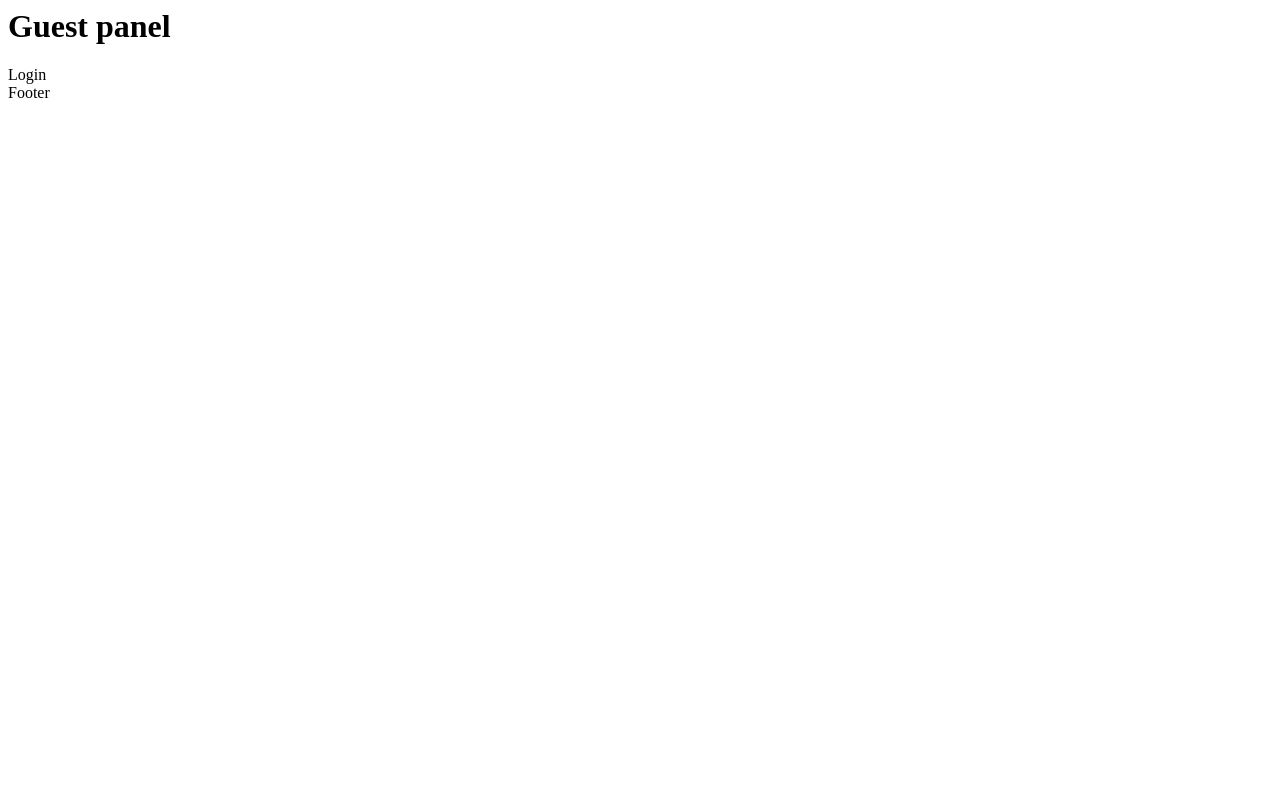
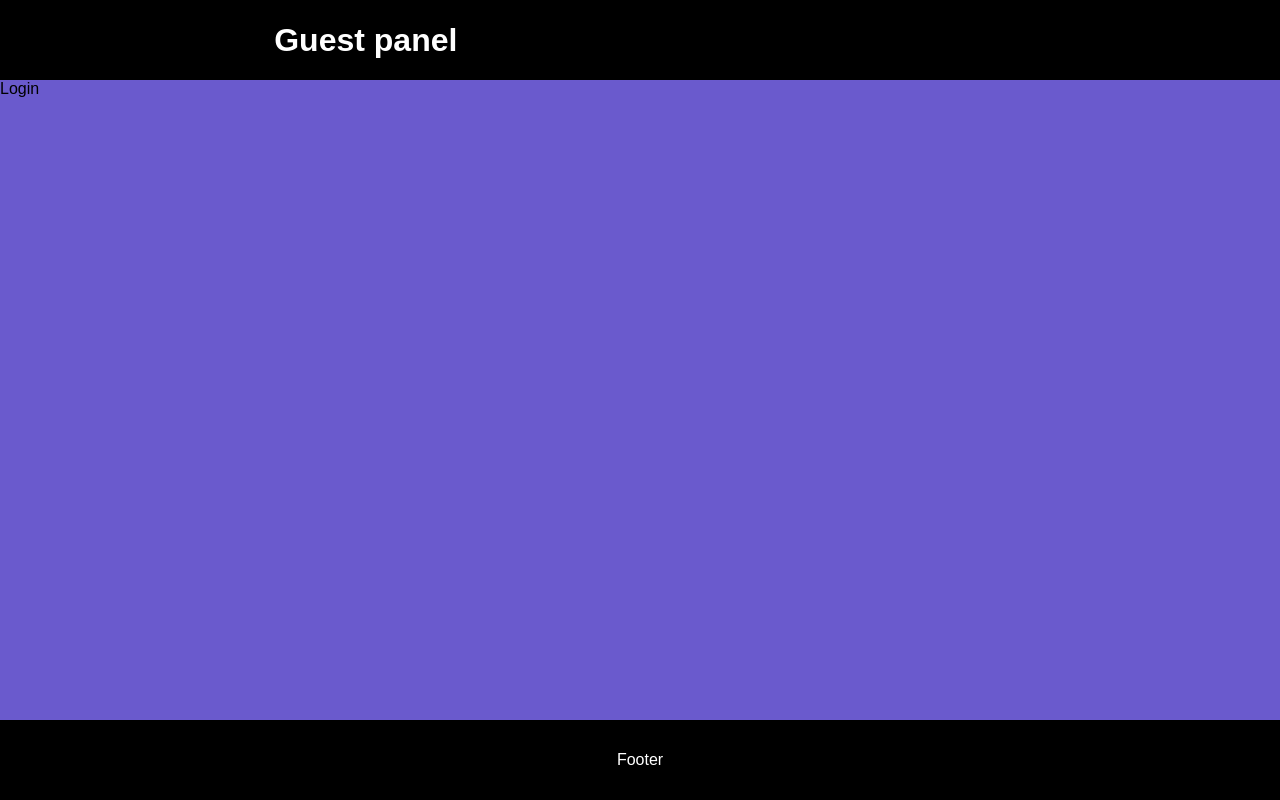
Before and after one commit to radhe212221/lms, a React (Create React App) app: page / in a window 1280 px wide. Built offline with nearby package versions, Linux system fonts and the light colour scheme.

Commit message:
added css header footer container

```diff
--- a/src/style.css
+++ b/src/style.css
@@ -0,0 +1,47 @@
+body{
+    margin:0;
+    padding: 0;
+    font-family: Arial, Helvetica, sans-serif;
+    background-color: slateblue;
+}
+
+*
+{
+    box-sizing: border-box;
+    outline:0;
+    text-decoration: none;
+    border:0;
+    list-style: none;
+
+}
+
+button,input,a
+{
+    padding: 10px;
+}
+
+
+header{
+    background-color: black;
+    color:white;
+    display: flex;
+    justify-content: space-around;
+    line-height: 10vh;
+}
+header h1
+{
+    margin:0;
+}
+
+footer
+{
+    line-height: 10vh;
+    background-color: black;
+    color:white;
+    text-align: center;
+}
+
+.container
+{
+    min-height: 80vh;
+}
```
